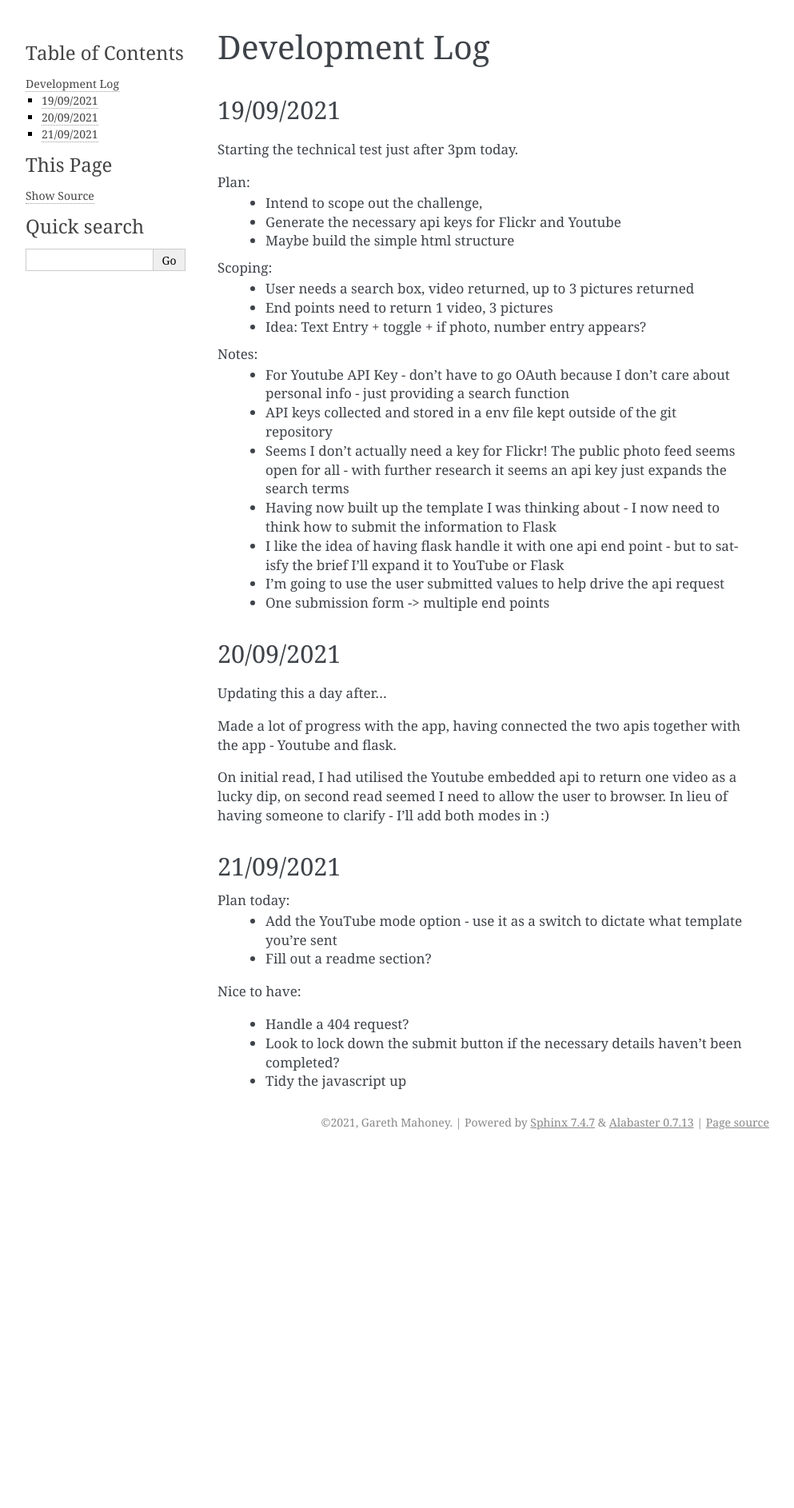
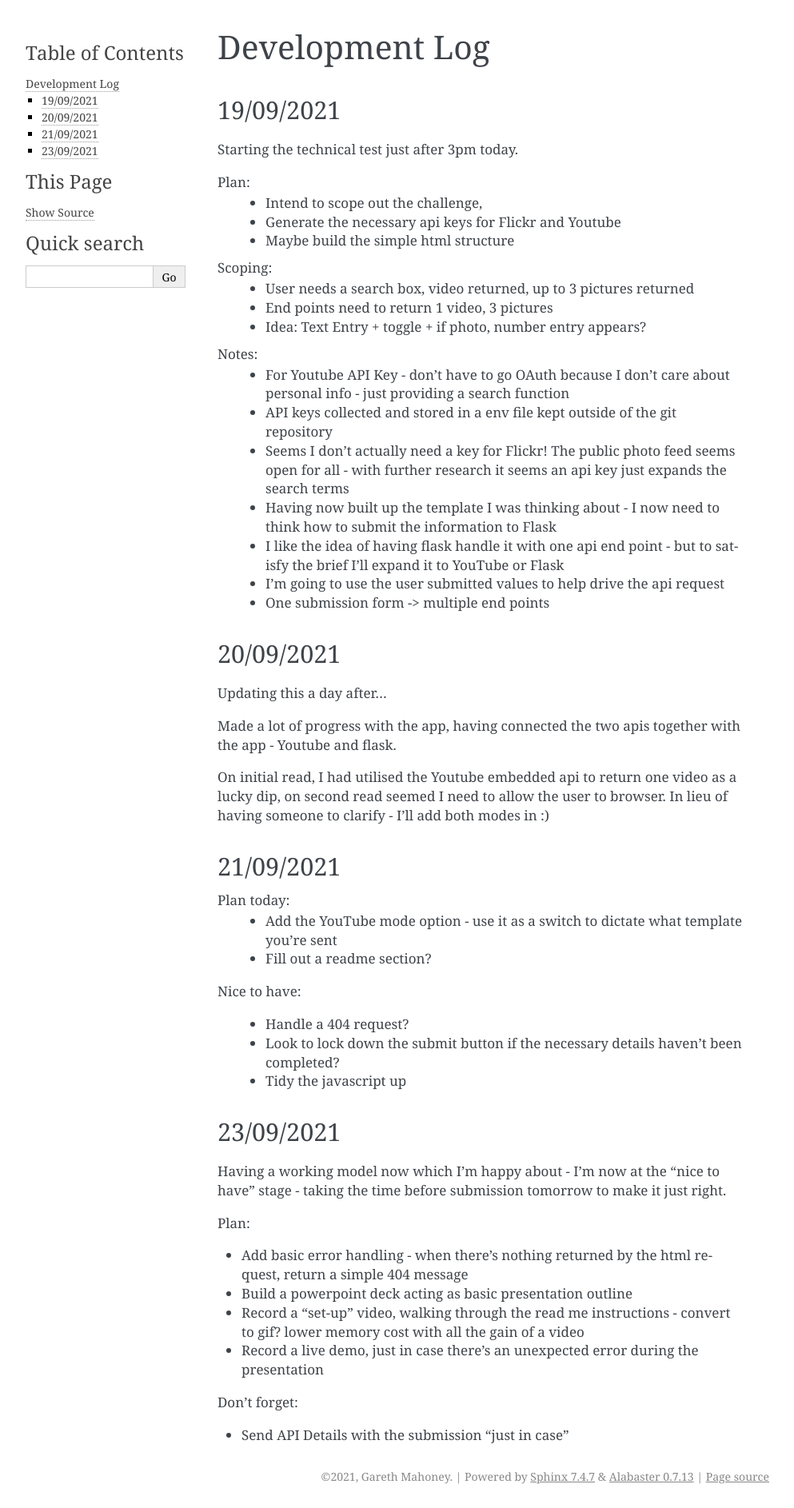
Before and after one commit to CodeGareth/pyMedia, a Sphinx documentation site: the page built from docs/source/dev_log.rst, in a window 1280 px wide. Shown: the whole page at 80% size, without its empty margins (148-1141 px from the left). Built offline with Sphinx 7.4.7, drawn with Linux system fonts in a browser that asks for light colours; before the commit the page ends 1443 px from its top, so only the background shows below that.

Commit message:
dev log update

```diff
--- a/docs/source/dev_log.rst
+++ b/docs/source/dev_log.rst
@@ -48,3 +48,20 @@ Nice to have:
     * Handle a 404 request?
     * Look to lock down the submit button if the necessary details haven't been completed?
     * Tidy the javascript up
+
+23/09/2021
+----------
+
+Having a working model now which I'm happy about - I'm now at the "nice to have" stage - taking the time before submission tomorrow
+to make it just right.
+
+Plan:
+
+* Add basic error handling - when there's nothing returned by the html request, return a simple 404 message
+* Build a powerpoint deck acting as basic presentation outline
+* Record a "set-up" video, walking through the read me instructions - convert to gif? lower memory cost with all the gain of a video
+* Record a live demo, just in case there's an unexpected error during the presentation
+
+Don't forget:
+
+* Send API Details with the submission "just in case"
```
